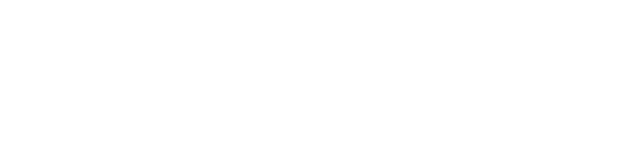
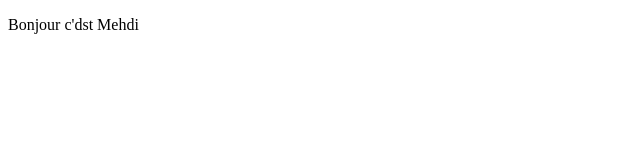
Before and after one commit to etoiledesaphir/Blog_Spiderman, a plain HTML site: page index.htm in a window 1280 px wide. Shown: the whole page, without its empty margins (0-640 px from the left). Drawn offline with Linux system fonts and the light colour scheme.

Commit message:
debut de ma branche

```diff
--- a/index.htm
+++ b/index.htm
@@ -20,7 +20,7 @@
 
 
     <header>
-
+<p>Bonjour c'dst Mehdi</p>
 
 
     </header>
```
